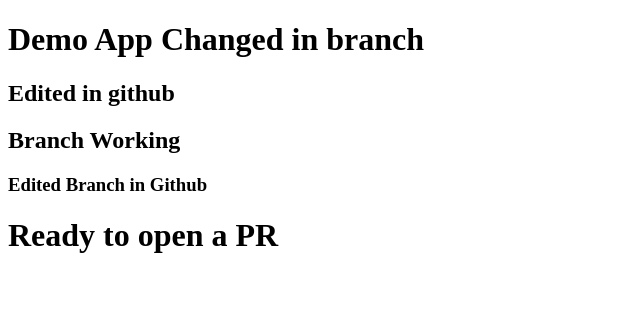
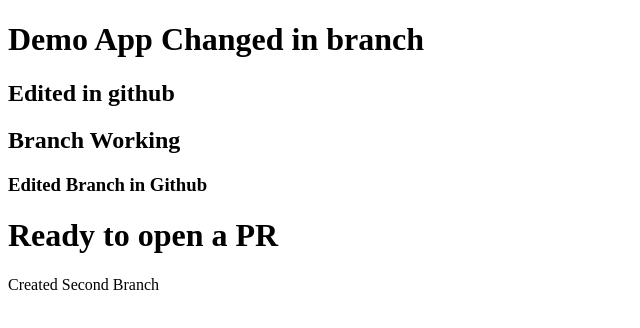
Before and after one commit to vrampranav/demo-repo, a plain HTML site: page index.html in a window 1280 px wide. Shown: the whole page, without its empty margins (0-640 px from the left). Drawn offline with Linux system fonts and the light colour scheme.

Commit message:
Added Div

```diff
--- a/index.html
+++ b/index.html
@@ -13,6 +13,11 @@
     <h2>Branch Working</h2>
     <h3>Edited Branch in Github</h3>
     <h1>Ready to open a PR</h1>
+    <div>
+        <p>
+            Created Second Branch
+        </p>
+    </div>
 </body>
 
 </html>
```
